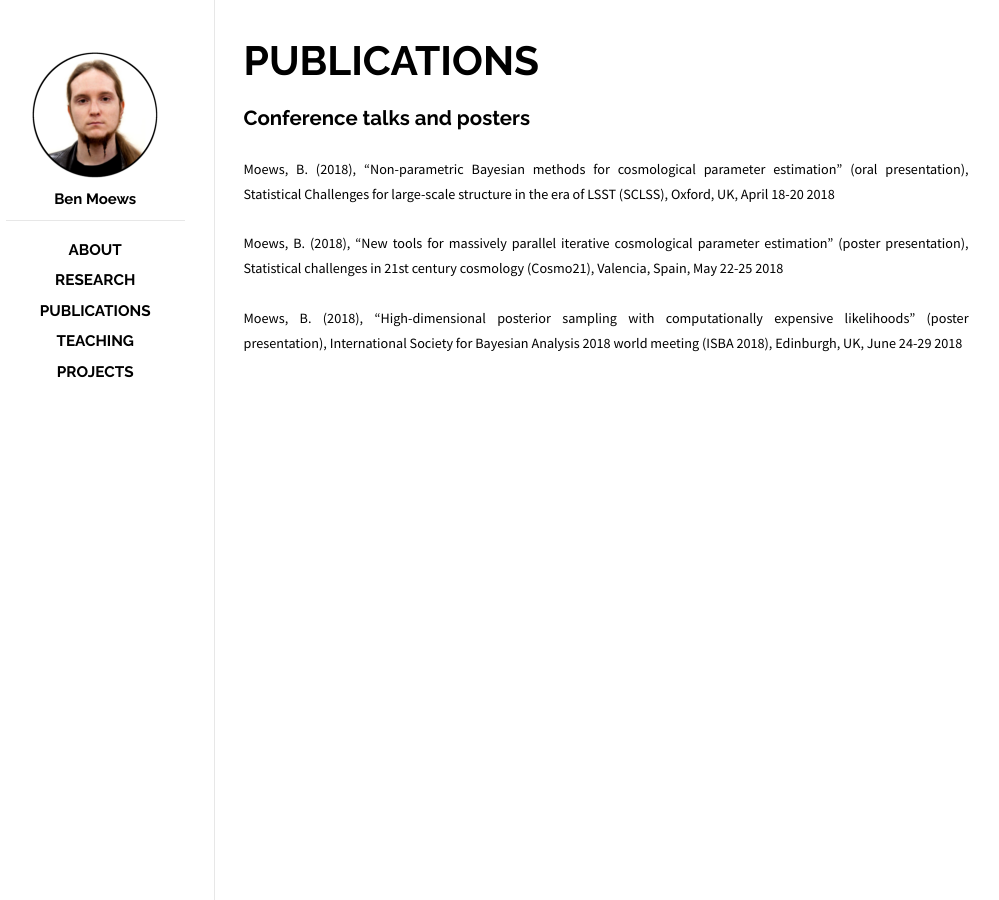
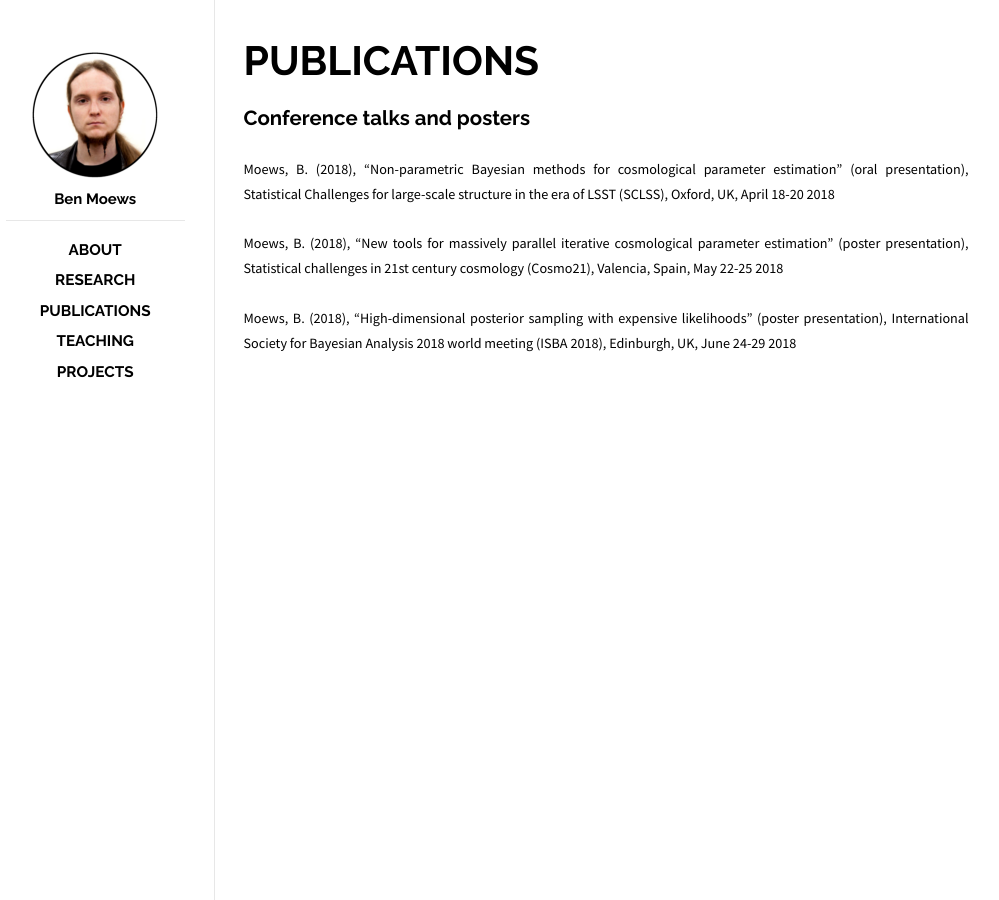
Before and after one commit to moews/moews.github.io, a Jekyll site: the page built from _posts/2017-03-25-publications.md, in a window 1280 px wide. Shown: the whole page, without its empty margins (144-1143 px from the left). Built offline with Jekyll 4.4.1, drawn with Linux system fonts in a browser that asks for light colours.

Commit message:
Update 2017-03-25-publications.md

```diff
--- a/_posts/2017-03-25-publications.md
+++ b/_posts/2017-03-25-publications.md
@@ -12,4 +12,4 @@
 
 <small>Moews, B. (2018), "New tools for massively parallel iterative cosmological parameter estimation" (poster presentation), Statistical challenges in 21st century cosmology (Cosmo21), Valencia, Spain, May 22-25 2018</small>
 
-<small>Moews, B. (2018), "High-dimensional posterior sampling with computationally expensive likelihoods" (poster presentation), International Society for Bayesian Analysis 2018 world meeting (ISBA 2018), Edinburgh, UK, June 24-29 2018</small>
+<small>Moews, B. (2018), "High-dimensional posterior sampling with expensive likelihoods" (poster presentation), International Society for Bayesian Analysis 2018 world meeting (ISBA 2018), Edinburgh, UK, June 24-29 2018</small>
```
